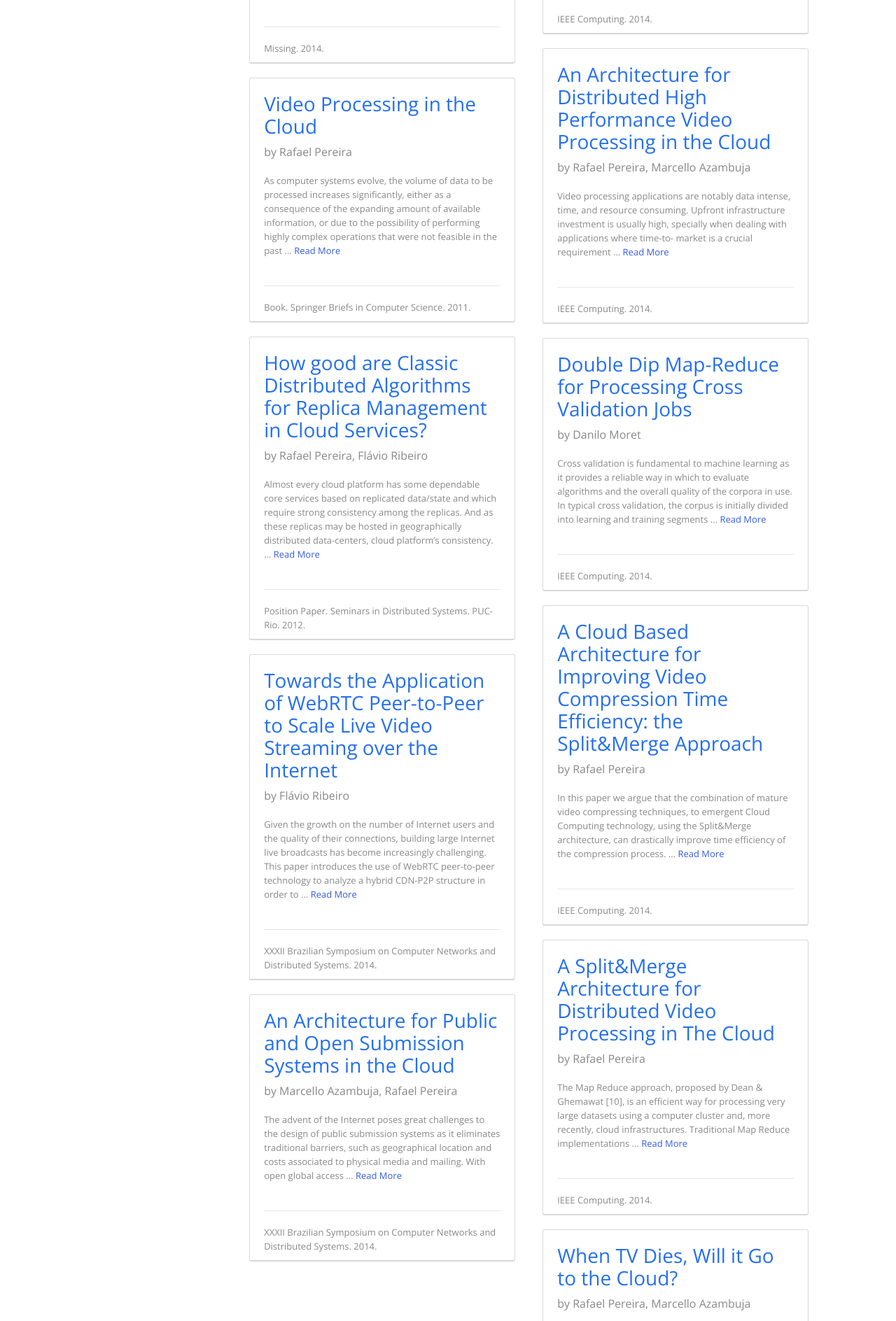
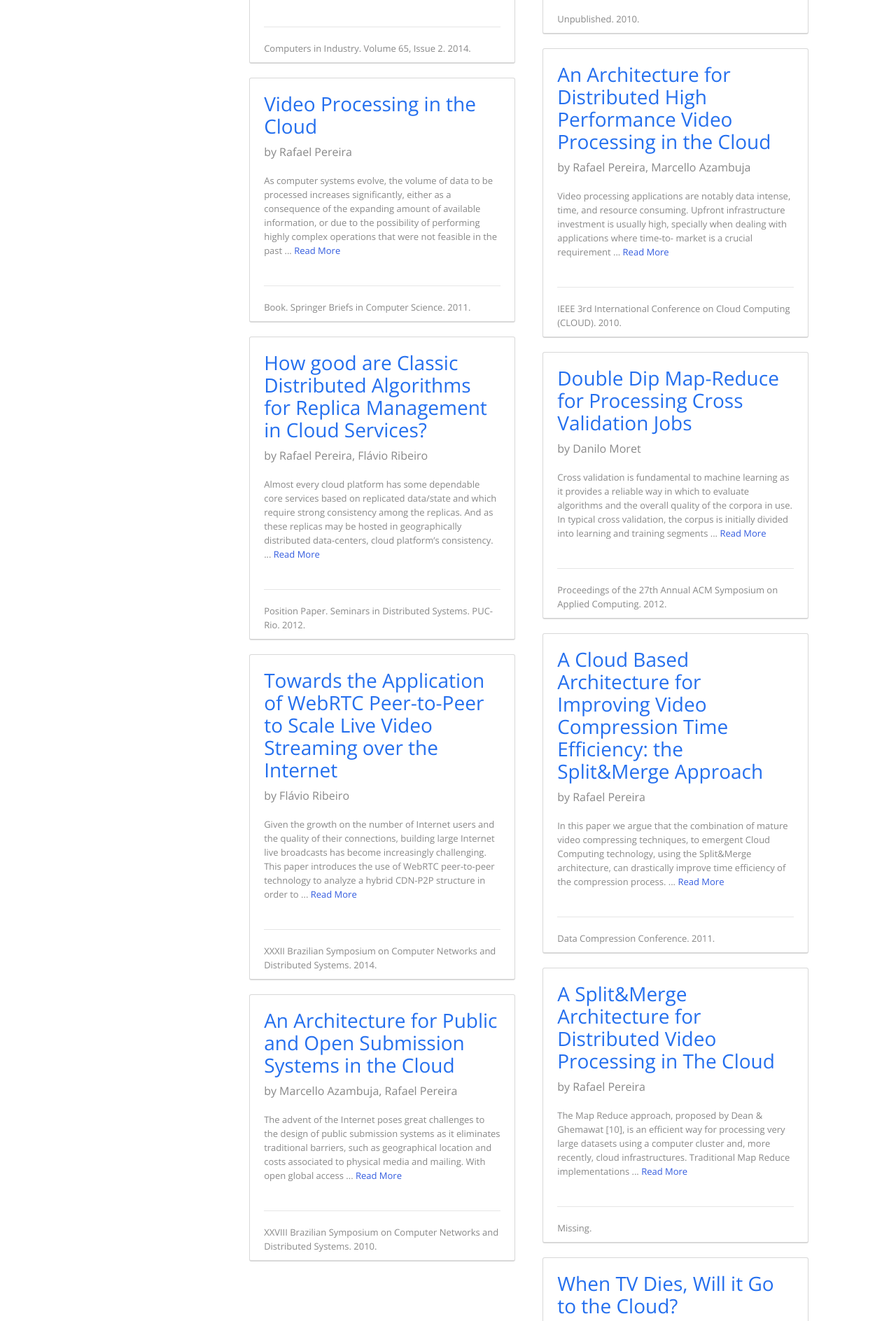
Before and after one commit to globocom/research, a plain HTML site: page index.html in a window 1280 px wide. Shown: the part 1000-2888 px from the top of the page at 70% size. Drawn offline with nearby package versions, Linux system fonts and the light colour scheme; a small style sheet from the web is missing.

Commit message:
update index

```diff
--- a/index.html
+++ b/index.html
@@ -65,7 +65,7 @@ In this paper we argue that the combination of collaborative filtering technique
               ... <span class="read-more"><a href=#>Read More</a></span></p>
               <div class="card-footer">
                 <p>
-                 Missing. 2014.
+                 Computers in Industry. Volume 65, Issue 2. 2014.
                 </p>
               </div>
             </div>
@@ -141,7 +141,7 @@ The advent of the Internet poses great challenges to the design of public submis
               ... <span class="read-more"><a href=#>Read More</a></span></p>
               <div class="card-footer">
                 <p>
-                 XXXII Brazilian Symposium on Computer Networks and Distributed Systems. 2014.
+                 XXVIII Brazilian Symposium on Computer Networks and Distributed Systems. 2010.
                 </p>
               </div>
             </div>
@@ -165,7 +165,7 @@ The online availability of digital content is growing exponentially, creating a
               ... <span class="read-more"><a href=#>Read More</a></span></p>
               <div class="card-footer">
                 <p>
-                 IEEE Computing. 2014.
+                 Unpublished. 2010.
                 </p>
               </div>
             </div>
@@ -184,7 +184,7 @@ Video processing applications are notably data intense, time, and resource consu
               ... <span class="read-more"><a href=#>Read More</a></span></p>
               <div class="card-footer">
                 <p>
-                 IEEE Computing. 2014.
+                  IEEE 3rd International Conference on Cloud Computing (CLOUD). 2010.
                 </p>
               </div>
             </div>
@@ -203,7 +203,7 @@ Cross validation is fundamental to machine learning as it provides a reliable wa
               ... <span class="read-more"><a href=#>Read More</a></span></p>
               <div class="card-footer">
                 <p>
-                 IEEE Computing. 2014.
+                  Proceedings of the 27th Annual ACM Symposium on Applied Computing. 2012.
                 </p>
               </div>
             </div>
@@ -222,7 +222,7 @@ In this paper we argue that the combination of mature video compressing techniqu
               ... <span class="read-more"><a href=#>Read More</a></span></p>
               <div class="card-footer">
                 <p>
-                 IEEE Computing. 2014.
+                  Data Compression Conference. 2011.
                 </p>
               </div>
             </div>
@@ -242,7 +242,7 @@ The Map Reduce approach, proposed by Dean & Ghemawat [10], is an efficient way f
               ... <span class="read-more"><a href=#>Read More</a></span></p>
               <div class="card-footer">
                 <p>
-                 IEEE Computing. 2014.
+                 Missing.
                 </p>
               </div>
             </div>
@@ -261,7 +261,7 @@ The increasing popularity of videos on the Internet, allied to recent advances i
               ... <span class="read-more"><a href=#>Read More</a></span></p>
               <div class="card-footer">
                 <p>
-                 XXXII Brazilian Symposium on Computer Networks and Distributed Systems. 2014.
+                 IEEE Computer. Volume 43, Issue 4. 2010.
                 </p>
               </div>
             </div>
```
